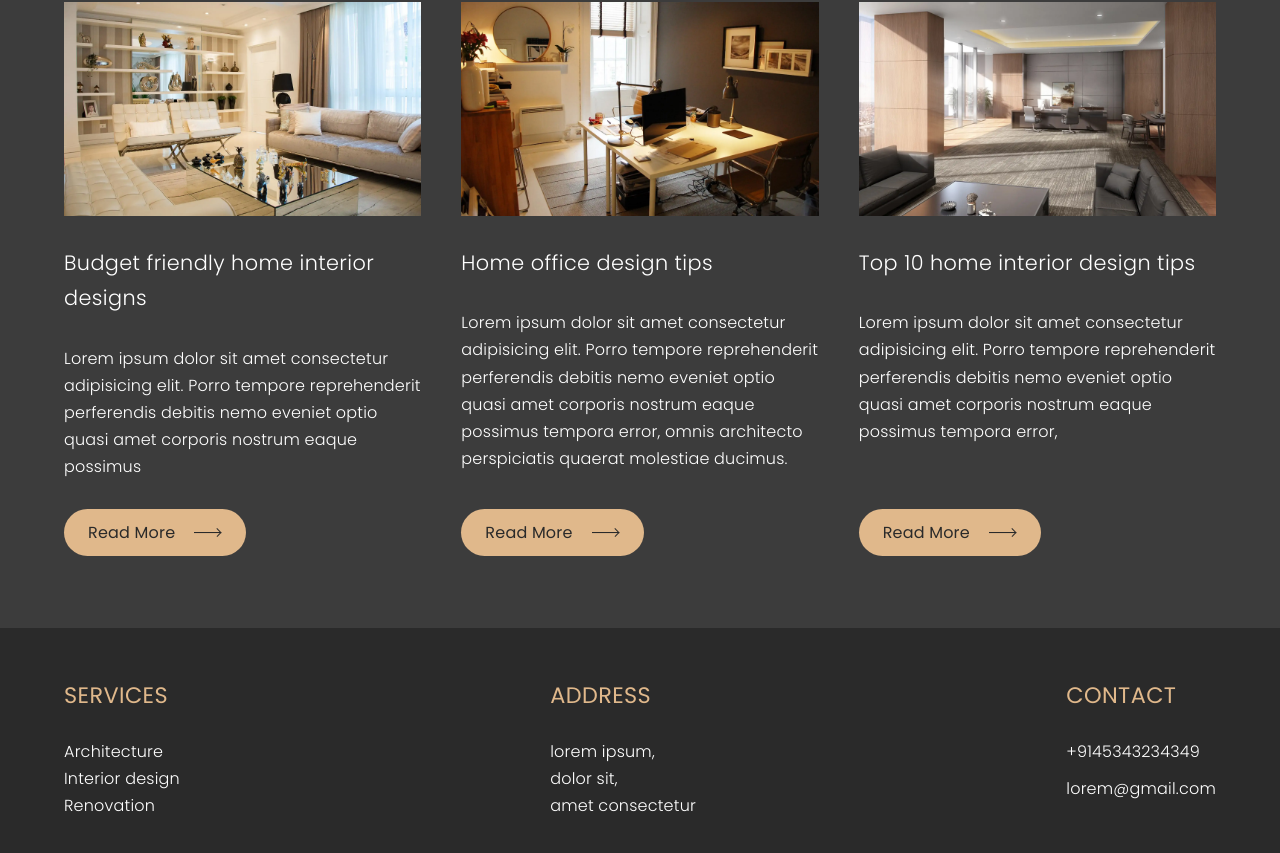
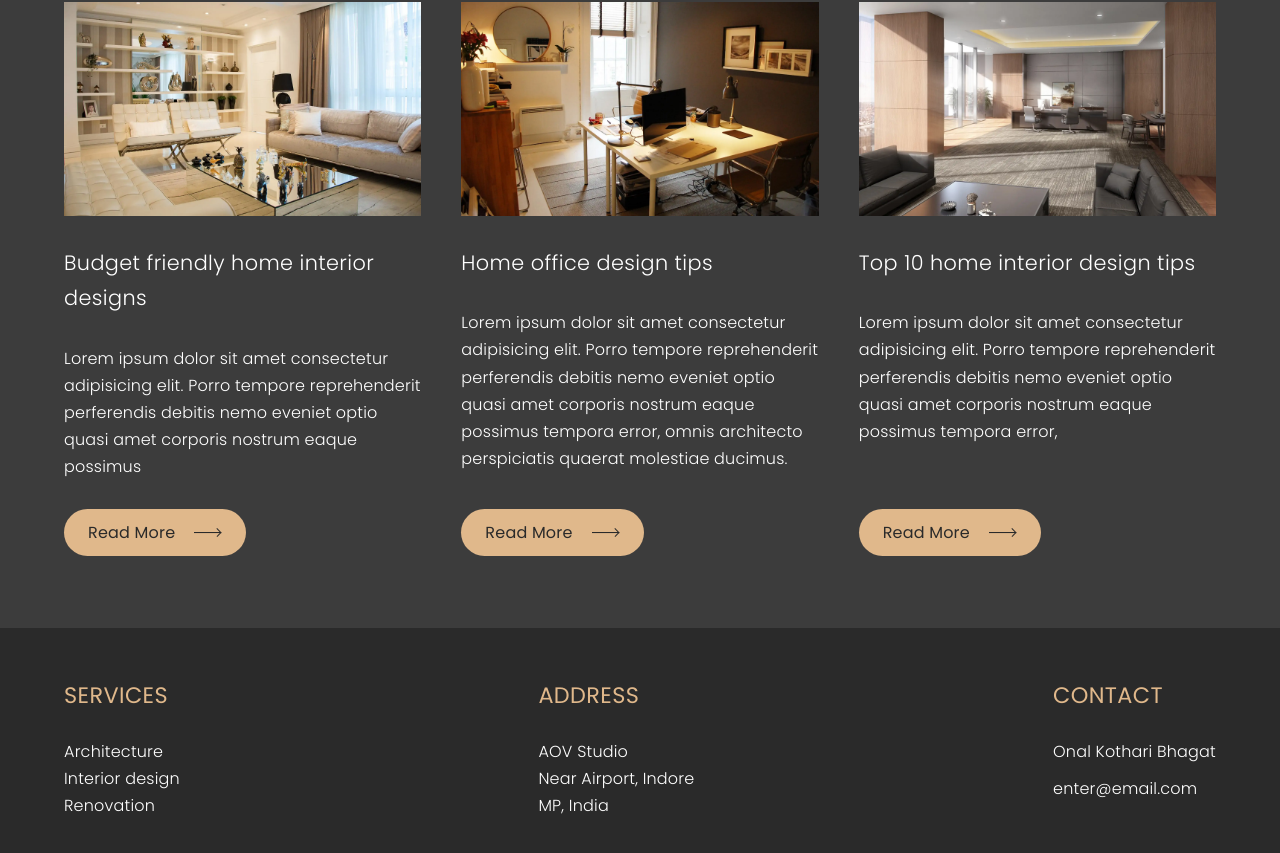
Before and after one commit to ghsiddhi/aov-studio, a React (Create React App) app: page / in a window 1280 px wide. Shown: the part 3389-4242 px from the top of the page. Built offline with nearby package versions, Linux system fonts and the light colour scheme.

Commit message:
CHORE: update static text

```diff
--- a/src/footer/Footer.jsx
+++ b/src/footer/Footer.jsx
@@ -17,18 +17,18 @@ export const Footer = () => {
         <section class="footer-address">
           <h2>Address</h2>
           <address>
-            lorem ipsum,
+            AOV Studio
             <br />
-            dolor sit,
+            Near Airport, Indore
             <br />
-            amet consectetur
+            MP, India
           </address>
         </section>
 
         <section class="footer-contact">
           <h2>Contact</h2>
-          <span>+9145343234349</span>
-          <span>lorem@gmail.com</span>
+          <span>Onal Kothari Bhagat</span>
+          <span>enter@email.com</span>
         </section>
       </div>
     </footer>
```
